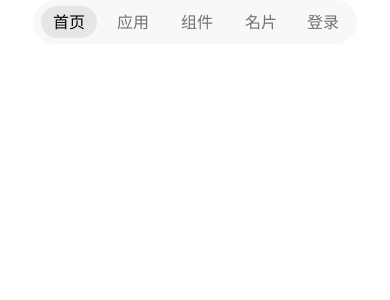
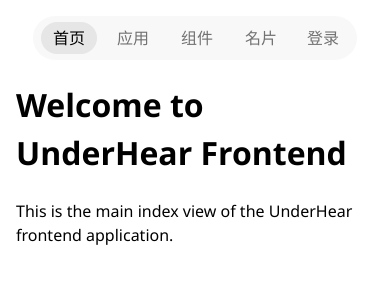
Before and after one commit to UnderHear-tools/UnderHear-Web, a Vue app in the folder UnderHear-frontend/: page / in a window 390 px wide. Shown: the top 300 px of the page. Built offline with nearby package versions, Linux system fonts and the light colour scheme.

Commit message:
创建外层容器并调整统一命名

```diff
--- a/UnderHear-frontend/src/views/components.vue
+++ b/UnderHear-frontend/src/views/components.vue
@@ -50,7 +50,7 @@ import { zLink } from '@/components/z-ui/link/zlink'
 }
 
 @media (max-width: 768px) {
-  .components-wrapper {
+  .components-container {
     padding: 1rem;
   }
 
--- a/UnderHear-frontend/src/views/index.vue
+++ b/UnderHear-frontend/src/views/index.vue
@@ -1,10 +1,24 @@
 <template>
-
+  <div class="index-container">
+    <h1>Welcome to UnderHear Frontend</h1>
+    <p>This is the main index view of the UnderHear frontend application.</p>
+  </div>
 </template>
 
 <script setup lang="ts">
 </script>
 
 <style scoped>
+.index-container {
+  max-width: 1150px;
+  margin: 0 auto;
+  padding: 2rem;
+  background: #fff;
+}
 
+@media (max-width: 768px) {
+  .index-container {
+    padding: 1rem;
+  }
+}
 </style>
```
